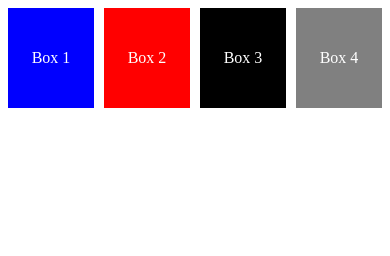
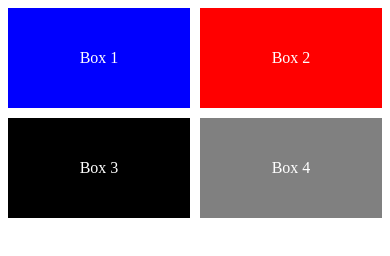
Before and after one commit to Abdurrehman2021-CS-44/css-daily, a plain HTML site: page grid-system-css/index.html in a window 390 px wide. Drawn offline with Linux system fonts and the light colour scheme.

Commit message:
Apply grid system for small screen

```diff
--- a/grid-system-css/css/styles.css
+++ b/grid-system-css/css/styles.css
@@ -31,3 +31,9 @@
     justify-content: center;
     align-items: center;
 }
+
+@media (max-width: 969px) {
+    .container {
+        grid-template-columns: repeat(2, 1fr);
+    }
+}
```
